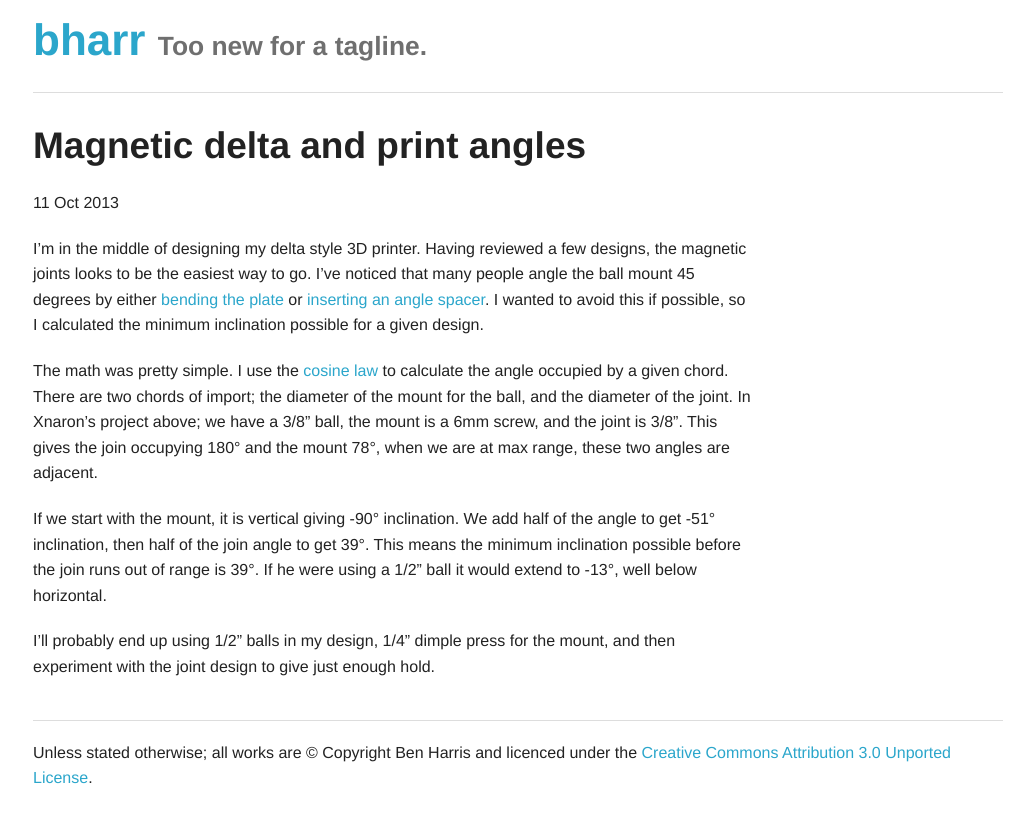
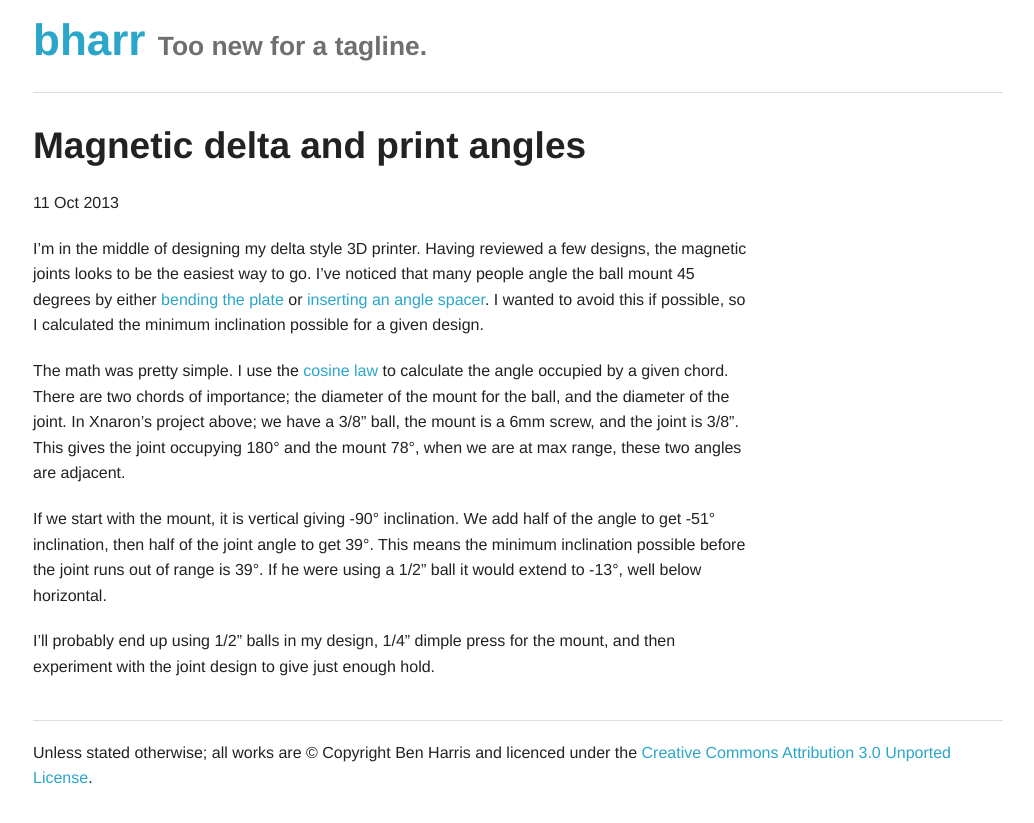
Before and after one commit to bharrisau/bharrisau.github.io, a Jekyll site: the page built from _posts/2013-10-11-magnetic-delta-angles.markdown, in a window 1280 px wide. Shown: the top 823 px of the page, without its empty margins (122-1156 px from the left). Built offline with Jekyll 4.4.1, drawn with Linux system fonts in a browser that asks for light colours; Markdown is read by kramdown in place of the engine named in the settings; part of the change alters nothing that is shown.

```diff
--- a/_layouts/default.html
+++ b/_layouts/default.html
@@ -114,13 +114,19 @@
     </footer>
 
     <!-- Google Analytics -->
-    <script>
-        (function(b,o,i,l,e,r){b.GoogleAnalyticsObject=l;b[l]||(b[l]=
-        function(){(b[l].q=b[l].q||[]).push(arguments)});b[l].l=+new Date;
-        e=o.createElement(i);r=o.getElementsByTagName(i)[0];
-        e.src='//www.google-analytics.com/analytics.js';
-        r.parentNode.insertBefore(e,r)}(window,document,'script','ga'));
-        ga('create','{{ site.ga }}');ga('send','pageview');
+    <script type="text/javascript">
+
+      var _gaq = _gaq || [];
+      _gaq.push(['_setAccount', '{{ site.ga }}']);
+      _gaq.push(['_setDomainName', 'bharr.is']);
+      _gaq.push(['_trackPageview']);
+
+      (function() {
+        var ga = document.createElement('script'); ga.type = 'text/javascript'; ga.async = true;
+        ga.src = ('https:' == document.location.protocol ? 'https://ssl' : 'http://www') + '.google-analytics.com/ga.js';
+        var s = document.getElementsByTagName('script')[0]; s.parentNode.insertBefore(ga, s);
+      })();
+
     </script>
   </body>
 </html>
--- a/_posts/2013-10-11-magnetic-delta-angles.markdown
+++ b/_posts/2013-10-11-magnetic-delta-angles.markdown
@@ -9,9 +9,9 @@ I'm in the middle of designing my delta style 3D printer. Having reviewed a few
 
 <!--excerpt-->
 
-The math was pretty simple. I use the [cosine law][cosine-law] to calculate the angle occupied by a given chord. There are two chords of import; the diameter of the mount for the ball, and the diameter of the joint. In Xnaron's project above; we have a 3/8" ball, the mount is a 6mm screw, and the joint is 3/8". This gives the join occupying 180&deg; and the mount 78&deg;, when we are at max range, these two angles are adjacent.
+The math was pretty simple. I use the [cosine law][cosine-law] to calculate the angle occupied by a given chord. There are two chords of importance; the diameter of the mount for the ball, and the diameter of the joint. In Xnaron's project above; we have a 3/8" ball, the mount is a 6mm screw, and the joint is 3/8". This gives the joint occupying 180&deg; and the mount 78&deg;, when we are at max range, these two angles are adjacent.
 
-If we start with the mount, it is vertical giving -90&deg; inclination. We add half of the angle to get -51&deg; inclination, then half of the join angle to get 39&deg;. This means the minimum inclination possible before the join runs out of range is 39&deg;. If he were using a 1/2" ball it would extend to -13&deg;, well below horizontal.
+If we start with the mount, it is vertical giving -90&deg; inclination. We add half of the angle to get -51&deg; inclination, then half of the joint angle to get 39&deg;. This means the minimum inclination possible before the joint runs out of range is 39&deg;. If he were using a 1/2" ball it would extend to -13&deg;, well below horizontal.
 
 I'll probably end up using 1/2" balls in my design, 1/4" dimple press for the mount, and then experiment with the joint design to give just enough hold.
 
```
